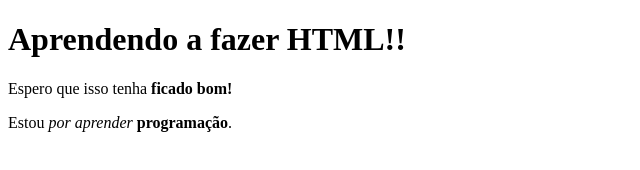
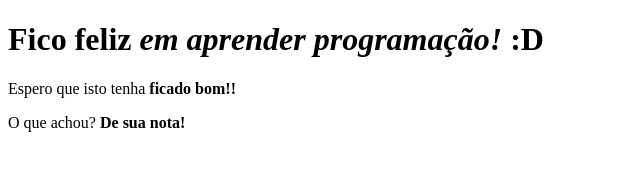
Before and after one commit to Lilian0952/Teste-site-de-matem-tica, a plain HTML site: page index.html in a window 1280 px wide. Shown: the whole page, without its empty margins (0-640 px from the left). Drawn offline with Linux system fonts and the light colour scheme.

Commit message:
Add files via upload

```diff
--- a/index.html
+++ b/index.html
@@ -1,18 +1,19 @@
 <!DOCTYPE html>
-<html lang="en">
+<html lang="pt-BR">
 <head>
     <meta charset="UTF-8">
     <meta http-equiv="X-UA-Compatible" content="IE=edge">
     <meta name="viewport" content="width=device-width, initial-scale=1.0">
-    <title>Document</title>
+    <link rel="stylesheet" href="style.css">
+    <title>Meu arquivo!</title>
 </head>
 <body>
-    <h1> Aprendendo a fazer HTML!!</h1>
 
-    <p> Espero que isso tenha <strong>ficado bom!</strong></p>
+    <h1>Fico feliz <i>em aprender programação!</i> :D</h1>
 
-    <p> Estou <i>por aprender</i> <strong>programação</strong>.</p>
+    <p>Espero que isto tenha <strong>ficado bom!!</strong></p>
 
-    <p> </p>
+    <p class="aqui">O que achou? <strong>De sua nota!</strong></p>
+
 </body>
 </html>
```
